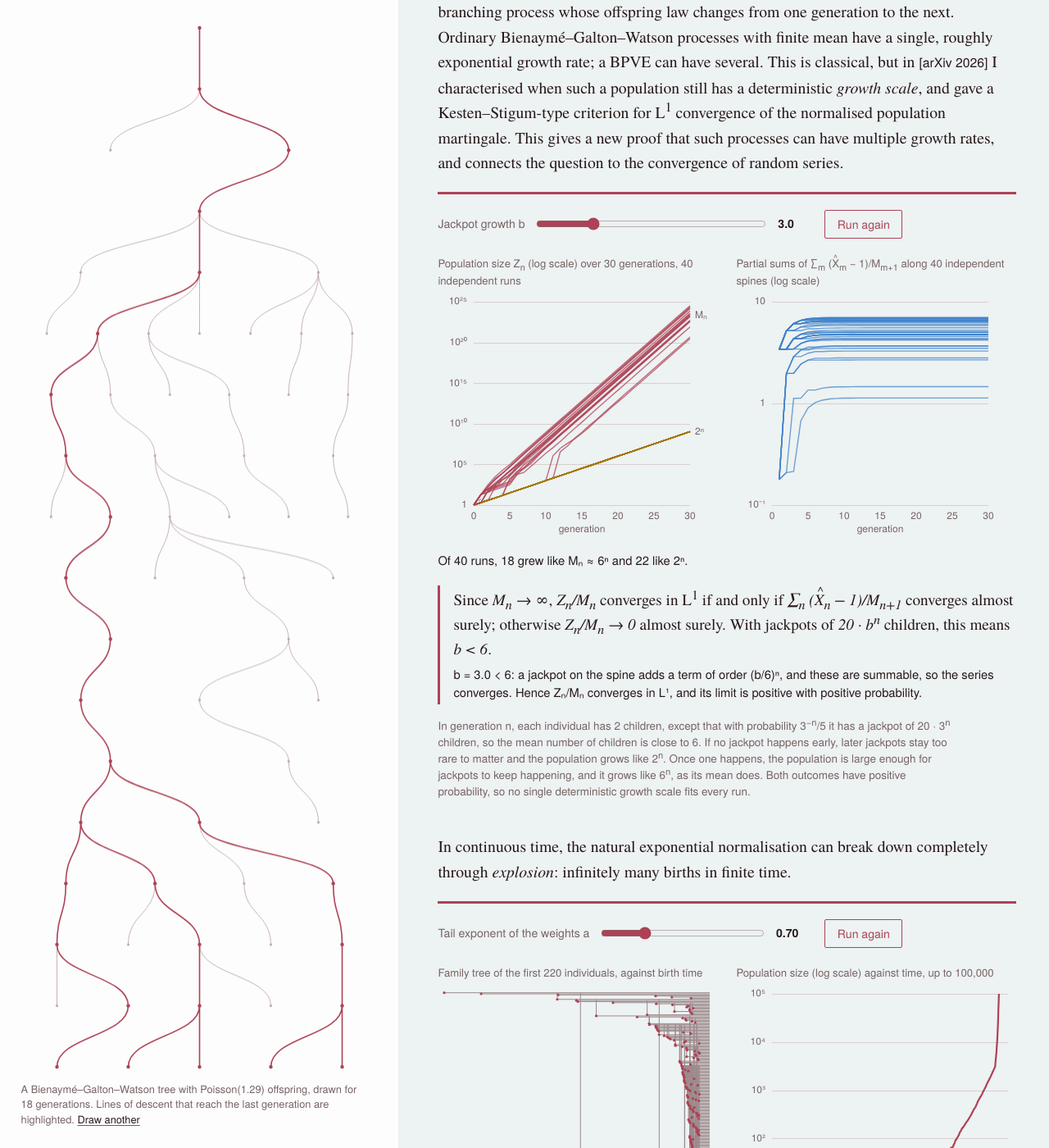
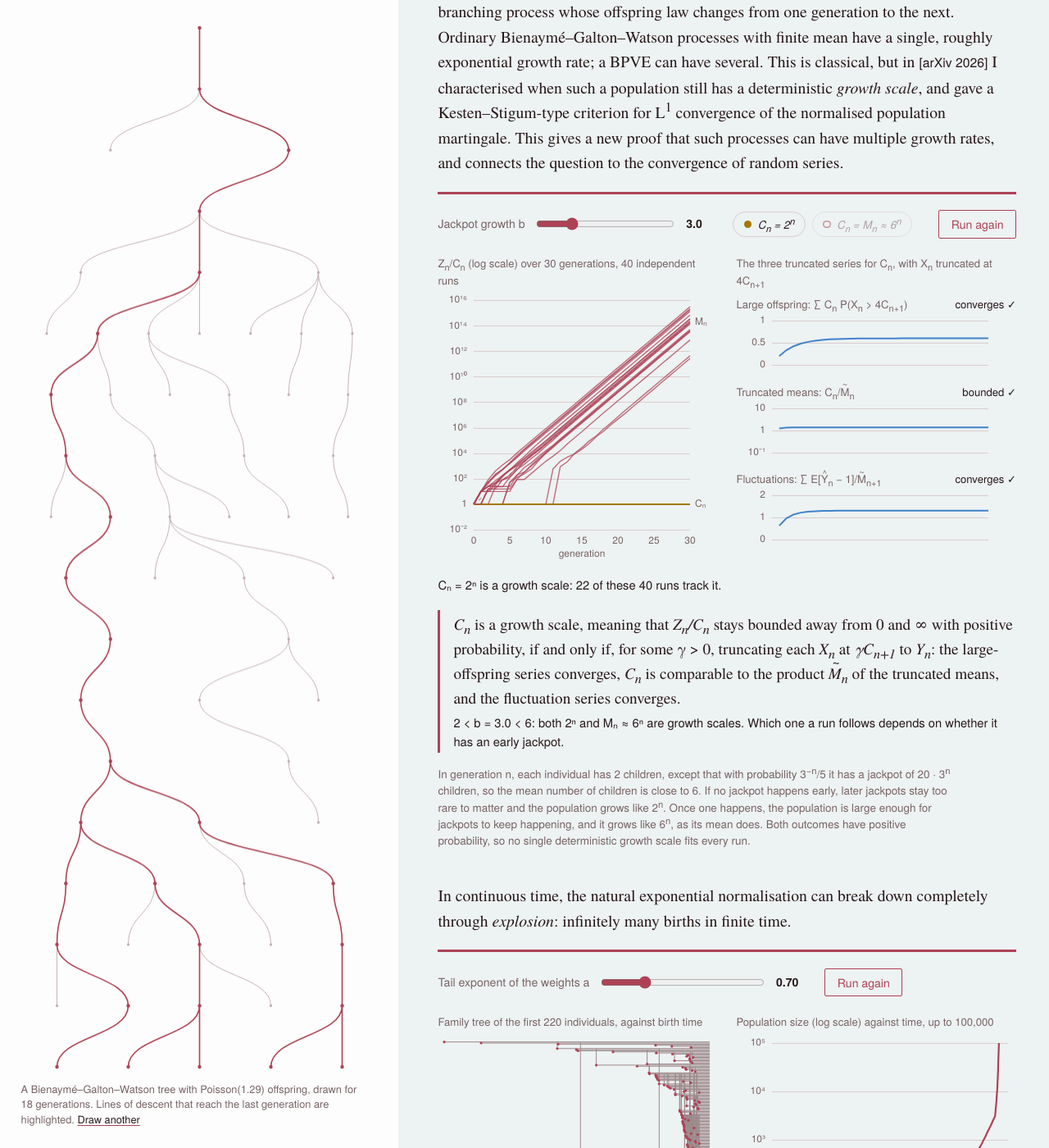
Before and after one commit to iyertejas/iyertejas.github.io, a Jekyll site: the page built from research.md, in a window 1280 px wide and 1400 px high, scrolled down 8342 px. Shown: the whole window at 82% size. Built offline with Jekyll 4.4.1, drawn with Linux system fonts in a browser that asks for light colours; some of the changed text lies outside the part shown.

Commit message:
Varying-environment simulation: growth scales via the three truncated series (Theorem 1.6), candidate 2^n vs M_n

```diff
--- a/_includes/sim-varying.html
+++ b/_includes/sim-varying.html
@@ -2,21 +2,30 @@
 <div class="controls">
 <div class="slider"><label for="bpveB">Jackpot growth b</label>
 <input type="range" id="bpveB" min="1.5" max="8" step="0.5" value="3"><output id="bpveBOut" for="bpveB">3.0</output></div>
+<div class="algs" id="bpveCand" role="group" aria-label="Candidate growth scale">
+<button type="button" aria-pressed="true" data-c="2" style="--sw:var(--c1)"><span class="m">C<sub>n</sub> = 2<sup>n</sup></span></button>
+<button type="button" aria-pressed="false" data-c="M" style="--sw:var(--accent)"><span class="m">C<sub>n</sub> = M<sub>n</sub> ≈ 6<sup>n</sup></span></button>
+</div>
 <button id="bpveRun" type="button">Run again</button>
 </div>
 <div class="two">
 <div>
-<div class="small-lab">Population size Z<sub>n</sub> (log scale) over 30 generations, 40 independent runs</div>
-<canvas id="bpvePlot" role="img" aria-label="Population size of 40 runs over 30 generations, compared with 2 to the n and the mean"></canvas>
+<div class="small-lab">Z<sub>n</sub>/C<sub>n</sub> (log scale) over 30 generations, 40 independent runs</div>
+<canvas id="bpvePlot" role="img" aria-label="Population size divided by the candidate growth scale, for 40 runs over 30 generations"></canvas>
 </div>
-<div>
-<div class="small-lab">Partial sums of ∑<sub>m</sub> (<span class="hat">X</span><sub>m</sub> − 1)/M<sub>m+1</sub> along 40 independent spines (log scale)</div>
-<canvas id="bpveSeries" role="img" aria-label="Partial sums of the random series along 40 spines over 30 generations"></canvas>
+<div class="ts">
+<div class="small-lab">The three truncated series for C<sub>n</sub>, with X<sub>n</sub> truncated at 4C<sub>n+1</sub></div>
+<div class="ts-lab"><span>Large offspring: ∑ C<sub>n</sub> P(X<sub>n</sub> &gt; 4C<sub>n+1</sub>)</span><b id="bpveV1"></b></div>
+<canvas id="bpveS1" role="img" aria-label="Partial sums of the large-offspring series"></canvas>
+<div class="ts-lab"><span>Truncated means: C<sub>n</sub>/<span class="tilde">M</span><sub>n</sub></span><b id="bpveV2"></b></div>
+<canvas id="bpveS2" role="img" aria-label="Ratio of the candidate scale to the product of truncated means"></canvas>
+<div class="ts-lab"><span>Fluctuations: ∑ E[<span class="hat">Y</span><sub>n</sub> − 1]/<span class="tilde">M</span><sub>n+1</sub></span><b id="bpveV3"></b></div>
+<canvas id="bpveS3" role="img" aria-label="Partial sums of the fluctuation series"></canvas>
 </div>
 </div>
 <p class="status" id="bpveStatus" aria-live="polite"></p>
 <div class="criterion">
-<div class="f">Since <span class="m">M<sub>n</sub> → ∞</span>, <span class="m">Z<sub>n</sub>/M<sub>n</sub></span> converges in L<sup>1</sup> if and only if <span class="m">∑<sub>n</sub> (<span class="hat">X</span><sub>n</sub> − 1)/M<sub>n+1</sub></span> converges almost surely; otherwise <span class="m">Z<sub>n</sub>/M<sub>n</sub> → 0</span> almost surely. With jackpots of <span class="m">20 · b<sup>n</sup></span> children, this means <span class="m">b &lt; 6</span>.</div>
+<div class="f"><span class="m">C<sub>n</sub></span> is a growth scale, meaning that <span class="m">Z<sub>n</sub>/C<sub>n</sub></span> stays bounded away from 0 and ∞ with positive probability, if and only if, for some γ &gt; 0, truncating each <span class="m">X<sub>n</sub></span> at <span class="m">γC<sub>n+1</sub></span> to <span class="m">Y<sub>n</sub></span>: the large-offspring series converges, <span class="m">C<sub>n</sub></span> is comparable to the product <span class="m"><span class="tilde">M</span><sub>n</sub></span> of the truncated means, and the fluctuation series converges.</div>
 <div class="verdict" id="bpveVerdict"></div>
 </div>
 </figure>
--- a/sims.js
+++ b/sims.js
@@ -834,17 +834,20 @@ function phaseWidget(){
 }
 
 /* =========================================================
-   3b. Branching process in a varying environment, and the random series behind it.
+   3b. Branching process in a varying environment: growth scales and truncated series.
    In generation n each individual has 2 children, except that with probability
    p_n = 4/K_n it has a jackpot of K_n = 20·b^n children, so the mean is m_n = 6 − 2p_n.
-   With M_n = m_0 ⋯ m_{n−1}, Z_n/M_n converges in L¹ iff ∑ (X̂_n − 1)/M_{n+1} < ∞ a.s.,
-   where X̂_n is size-biased: X̂_n = K_n with probability 4/m_n, and 2 otherwise
-   (Iyer, arXiv 2026, Theorem 1.2 and Remark 1.3). Here: iff b < 6.
+   A candidate C_n (2^n or M_n = m_0 ⋯ m_{n−1}) is a growth scale iff, with
+   Y_n = X_n 1{X_n ≤ γC_{n+1}} and M̃_n = E[Y_0] ⋯ E[Y_{n−1}]:
+   ∑ C_n P(X_n > γC_{n+1}) < ∞, C_n ≍ M̃_n, and ∑ E[Ŷ_n − 1]/M̃_{n+1} < ∞
+   (Iyer, arXiv 2026, Theorem 1.6). Here γ = 4. Then
+   2^n is a growth scale iff b > 2, and M_n iff b < 6.
    ========================================================= */
 function bpveWidget(){
-  const G = 30, RUNS = 40, DUR = 2600, L2 = Math.log10(2);
-  let runs = [], spines = [], e = null, anim = 0, shown = G;
+  const G = 30, RUNS = 40, DUR = 2600, GAM = 4, LN10 = Math.LN10, L2 = Math.log10(2);
+  let runs = [], e = null, ts = null, cand = "2", anim = 0, shown = G;
   const sup = n => String(n).split("").map(d => "⁰¹²³⁴⁵⁶⁷⁸⁹"[+d]).join("");
+  const pow10 = l => l===0 ? "1" : l===1 ? "10" : "10"+(l<0?"⁻":"")+sup(Math.abs(l));
   const std = () => { let u=0,v=0; while(!u) u=Math.random(); v=Math.random(); return Math.sqrt(-2*Math.log(u))*Math.cos(2*Math.PI*v); };
   const poisson = l => { if (l > 30) return Math.max(0, Math.round(l + Math.sqrt(l)*std()));
     let k=0, p=1, L=Math.exp(-l); for(;;){ p*=Math.random(); if (p<=L) return k; k++; } };
@@ -853,6 +856,25 @@ function bpveWidget(){
     for (let n=0;n<G;n++){ K[n] = Math.round(20*Math.pow(b,n)); p[n] = 4/K[n]; m[n] = 2*(1-p[n]) + K[n]*p[n]; LM.push(LM[n] + Math.log10(m[n])); }
     return {b, K, p, m, LM};
   }
+  const logC = (c, n) => c === "2" ? n*L2 : e.LM[n];            // log10 C_n
+  function truncated(c){ // partial sums of the three series, n = 1..G (index 0 unused)
+    const A = [0], R = [0], B = [0]; let a = 0, lMt = 0, bsum = 0;
+    for (let n=0;n<G;n++){
+      const kept = Math.log10(e.K[n]) <= Math.log10(GAM) + logC(c, n+1);
+      let EY, EYY;   // E[Y_n], E[Y_n²]; note K_n² p_n = 4K_n
+      if (kept){ EY = e.m[n]; EYY = 4*(1-e.p[n]) + 4*e.K[n]; }
+      else { a += Math.pow(10, logC(c, n))*e.p[n]; EY = 2*(1-e.p[n]); EYY = 4*(1-e.p[n]); }
+      lMt += Math.log10(EY); bsum += (EYY/EY - 1)/Math.pow(10, lMt);
+      A.push(a); R.push(logC(c, n+1) - lMt); B.push(bsum);
+    }
+    return {A, R, B};
+  }
+  // Which conditions hold, from the asymptotics (b runs over multiples of 0.5).
+  function conditions(c, b){
+    if (c === "2") return b < 2 ? [true, "→ 0", true] : b === 2 ? ["diverges", true, true] : [true, true, true];
+    return b < 6 ? [true, true, true] : b === 6 ? [true, true, "diverges"] : [true, "→ ∞", true];
+  }
+  const ok = c => conditions(c, e.b).every(x => x === true);
   function one(){
     let Z = 1; const lz = [0];
     for (let n=0;n<G;n++){
@@ -862,74 +884,94 @@ function bpveWidget(){
     }
     return lz;
   }
-  function spine(){ // log10 of the partial sums S_n, n ≥ 1
-    let S = 0; const ls = [NaN];
-    for (let n=0;n<G;n++){
-      const x = Math.random() < e.K[n]*e.p[n]/e.m[n] ? e.K[n] : 2;
-      S += (x-1)/Math.pow(10, e.LM[n+1]); ls.push(Math.log10(S));
-    }
-    return ls;
+  const fast = r => r[G] > (e.LM[G] + G*L2)/2;   // nearer M_n than 2^n at the end
+  function frame(cv, lo, hi, step, label, pB){
+    const {ctx,w,h} = setupCanvas(cv); ctx.clearRect(0,0,w,h);
+    const pL=44, pR=34, pT=8, X = n => pL + n/G*(w-pL-pR), Y = l => pT + (hi-l)/(hi-lo)*(h-pT-pB);
+    ctx.font = `12px ${css("--sans")}`; ctx.strokeStyle=css("--rule"); ctx.fillStyle=css("--muted"); ctx.lineWidth=1;
+    for (let l=Math.ceil(lo/step)*step; l<=hi+1e-9; l+=step){ ctx.beginPath(); ctx.moveTo(pL,Math.round(Y(l))+.5); ctx.lineTo(X(G),Math.round(Y(l))+.5); ctx.stroke();
+      ctx.textAlign="right"; ctx.textBaseline="middle"; ctx.fillText(label(l), pL-8, Y(l)); }
+    if (pB > 20){ ctx.textAlign="center"; ctx.textBaseline="top";
+      for (let n=0;n<=G;n+=5) ctx.fillText(String(n), X(n), h-pB+8);
+      ctx.fillText("generation", (X(0)+X(G))/2, h-pB+24); }
+    return {ctx, X, Y};
   }
-  const fast = r => r[G] > (e.LM[G] + G*L2)/2;
-  function axes(ctx, w, h, lo, hi, X, Y, pL, pB, step){
-    const muted=css("--muted"), rule=css("--rule");
-    ctx.font = `12px ${css("--sans")}`; ctx.strokeStyle=rule; ctx.fillStyle=muted; ctx.lineWidth=1;
-    for (let l=lo;l<=hi;l+=step){ ctx.beginPath(); ctx.moveTo(pL,Math.round(Y(l))+.5); ctx.lineTo(X(G),Math.round(Y(l))+.5); ctx.stroke();
-      ctx.textAlign="right"; ctx.textBaseline="middle"; ctx.fillText(l===0?"1":l===1?"10":"10"+(l<0?"⁻":"")+sup(Math.abs(l)), pL-8, Y(l)); }
-    ctx.textAlign="center"; ctx.textBaseline="top";
-    for (let n=0;n<=G;n+=5) ctx.fillText(String(n), X(n), h-pB+8);
-    ctx.fillText("generation", (X(0)+X(G))/2, h-pB+24);
-  }
+  const decades = (lo, hi) => { const span = hi - lo; return span > 40 ? 10 : span > 16 ? 5 : span > 6 ? 2 : 1; };
   function drawPop(){
-    const {ctx,w,h} = setupCanvas($("bpvePlot")); ctx.clearRect(0,0,w,h);
-    let mx = e.LM[G]; for (const r of runs) for (const v of r) if (v > mx) mx = v;
-    const step = mx > 40 ? 10 : 5, top = Math.ceil(mx/step)*step;
-    const pL=44, pR=34, pT=10, pB=42, X = n => pL + n/G*(w-pL-pR), Y = l => pT + (1-l/top)*(h-pT-pB);
-    axes(ctx, w, h, 0, top, X, Y, pL, pB, step);
-    const muted=css("--muted"), cF=css("--accent"), cS=css("--c1");
+    const other = cand === "2" ? "M" : "2";
+    let lo = 0, hi = 0;
+    const rel = n => logC(other, n) - logC(cand, n);
+    for (let n=0;n<=G;n++){ lo = Math.min(lo, rel(n)); hi = Math.max(hi, rel(n)); }
+    for (const r of runs) for (let n=0;n<=G;n++){ const v = r[n] - logC(cand, n); if (v<lo) lo=v; if (v>hi) hi=v; }
+    const st = decades(lo, hi); lo = Math.floor(lo/st)*st; hi = Math.ceil(hi/st)*st; if (hi === lo) hi = lo + st;
+    const {ctx, X, Y} = frame($("bpvePlot"), lo, hi, st, pow10, 42);
+    const muted = css("--muted");
     ctx.setLineDash([4,4]); ctx.strokeStyle=muted; ctx.lineWidth=1;
-    ctx.beginPath(); ctx.moveTo(X(0),Y(0)); ctx.lineTo(X(G),Y(G*L2)); ctx.stroke();
-    ctx.beginPath(); ctx.moveTo(X(0),Y(0)); for (let n=1;n<=G;n++) ctx.lineTo(X(n),Y(e.LM[n])); ctx.stroke();
-    ctx.textAlign="left"; ctx.textBaseline="middle"; ctx.fillText("2ⁿ", X(G)+6, Y(G*L2)); ctx.fillText("Mₙ", X(G)+6, Y(e.LM[G]));
+    ctx.beginPath(); ctx.moveTo(X(0),Y(0)); ctx.lineTo(X(G),Y(0)); ctx.stroke();
+    ctx.beginPath(); ctx.moveTo(X(0),Y(0)); for (let n=1;n<=G;n++) ctx.lineTo(X(n),Y(rel(n))); ctx.stroke();
+    ctx.fillStyle = muted; ctx.textAlign="left"; ctx.textBaseline="middle";
+    ctx.fillText("Cₙ", X(G)+6, Y(0)); ctx.fillText(other === "2" ? "2ⁿ" : "Mₙ", X(G)+6, Y(rel(G)));
     ctx.setLineDash([]); ctx.lineWidth=1.4; ctx.globalAlpha=.75;
-    for (const r of runs){ ctx.strokeStyle = fast(r) ? cF : cS; ctx.beginPath(); ctx.moveTo(X(0),Y(r[0]));
-      for (let n=1;n<=shown;n++) ctx.lineTo(X(n),Y(r[n])); ctx.stroke(); }
+    const cF = css("--accent"), cS = css("--c1");
+    for (const r of runs){ ctx.strokeStyle = fast(r) ? cF : cS; ctx.beginPath(); ctx.moveTo(X(0),Y(r[0]-logC(cand,0)));
+      for (let n=1;n<=shown;n++) ctx.lineTo(X(n),Y(r[n]-logC(cand,n))); ctx.stroke(); }
     ctx.globalAlpha=1;
   }
   function drawSeries(){
-    const {ctx,w,h} = setupCanvas($("bpveSeries")); ctx.clearRect(0,0,w,h);
-    let mx = 1; for (const s of spines) if (s[G] > mx) mx = s[G];
-    const lo = -1, top = Math.ceil(mx);
-    const pL=44, pR=34, pT=10, pB=42, X = n => pL + n/G*(w-pL-pR), Y = l => pT + (top-l)/(top-lo)*(h-pT-pB);
-    axes(ctx, w, h, lo, top, X, Y, pL, pB, 1);
-    ctx.lineWidth=1.4; ctx.globalAlpha=.75; ctx.strokeStyle=css("--c4");
-    for (const s of spines){ ctx.beginPath(); ctx.moveTo(X(1),Y(s[1]));
-      for (let n=2;n<=shown;n++) ctx.lineTo(X(n),Y(s[n])); ctx.stroke(); }
-    ctx.globalAlpha=1;
+    const cond = conditions(cand, e.b), good = css("--c4"), bad = css("--accent");
+    const words = [["converges","diverges"], ["bounded",""], ["converges","diverges"]];
+    cond.forEach((c, i) => { const v = $("bpveV"+(i+1)); v.textContent = c === true ? words[i][0] + " ✓" : c + " ✗"; v.style.color = c === true ? "" : bad; });
+    // series (i) and (iii): partial sums on a linear scale, so divergence shows as growth
+    const nice = x => { const p = Math.pow(10, Math.floor(Math.log10(x))); return [1,2,5,10].map(k => k*p).find(v => v >= x); };
+    [["bpveS1", ts.A, 0], ["bpveS3", ts.B, 2]].forEach(([id, S, i]) => {
+      let mx = 0; for (let n=1;n<=G;n++) mx = Math.max(mx, S[n]);
+      const hi = nice(Math.max(1, mx*1.05));
+      const {ctx, X, Y} = frame($(id), 0, hi, hi/2, l => String(+l.toPrecision(3)), 14);
+      ctx.strokeStyle = cond[i] === true ? good : bad; ctx.lineWidth = 2; ctx.beginPath();
+      ctx.moveTo(X(1), Y(S[1])); for (let n=2;n<=shown;n++) ctx.lineTo(X(n), Y(S[n])); ctx.stroke();
+    });
+    // ratio (ii): C_n / M̃_n on a log scale, at most three gridlines
+    let lo = -1, hi = 1; for (let n=1;n<=G;n++){ lo = Math.min(lo, Math.floor(ts.R[n])); hi = Math.max(hi, Math.ceil(ts.R[n])); }
+    const st = [1,2,5,10,20,50].find(v => v >= (hi-lo)/2); lo = Math.floor(lo/st)*st; hi = Math.ceil(hi/st)*st;
+    const {ctx, X, Y} = frame($("bpveS2"), lo, hi, st, pow10, 14);
+    ctx.strokeStyle = cond[1] === true ? good : bad; ctx.lineWidth = 2; ctx.beginPath();
+    ctx.moveTo(X(1), Y(ts.R[1])); for (let n=2;n<=shown;n++) ctx.lineTo(X(n), Y(ts.R[n])); ctx.stroke();
   }
   const draw = () => { if (!e) return; drawPop(); drawSeries(); };
   function verdict(b){
     const bs = b.toFixed(1);
-    $("bpveVerdict").textContent = b < 6
-      ? `b = ${bs} < 6: a jackpot on the spine adds a term of order (b/6)ⁿ, and these are summable, so the series converges. Hence Zₙ/Mₙ converges in L¹, and its limit is positive with positive probability.`
-      : `b = ${bs} ≥ 6: the spine has a jackpot in about two generations out of three, each adding a term of order (b/6)ⁿ ≥ 1, so the series diverges. Hence Zₙ/Mₙ → 0 almost surely.`;
+    $("bpveVerdict").textContent = b <= 2
+      ? `b = ${bs} ≤ 2: jackpots keep happening even in a population of size 2ⁿ, so Mₙ ≈ 6ⁿ is a growth scale and 2ⁿ is not.`
+      : b < 6
+      ? `2 < b = ${bs} < 6: both 2ⁿ and Mₙ ≈ 6ⁿ are growth scales. Which one a run follows depends on whether it has an early jackpot.`
+      : `b = ${bs} ≥ 6: jackpots are too large and rare for the mean to be a growth scale, so 2ⁿ is a growth scale and Mₙ is not.`;
   }
   function stat(){
-    const f = runs.filter(fast).length;
-    $("bpveStatus").textContent = e.b < 6
-      ? `Of ${RUNS} runs, ${f} grew like Mₙ ≈ 6ⁿ and ${RUNS-f} like 2ⁿ.`
-      : f === 0 ? `No run grew like Mₙ ≈ 6ⁿ.`
-      : `${f} of ${RUNS} runs ${f===1?"is":"are"} still close to Mₙ ≈ 6ⁿ after a jackpot, but ${f===1?"it":"they"} cannot stay there.`;
+    const name = cand === "2" ? "2ⁿ" : "Mₙ";
+    const k = runs.filter(r => cand === "2" ? !fast(r) : fast(r)).length;
+    $("bpveStatus").textContent = ok(cand)
+      ? `Cₙ = ${name} is a growth scale: ${k} of these ${RUNS} runs track it.`
+      : cand === "2"
+      ? `Cₙ = 2ⁿ is not a growth scale: as Zₙ ≥ 2ⁿ, Zₙ/2ⁿ is unbounded almost surely.`
+      : `Cₙ = Mₙ is not a growth scale: Zₙ/Mₙ → 0 almost surely.`;
   }
-  function start(){
-    cancelAnimationFrame(anim);
-    const b = jack(); verdict(b); e = environment(b);
-    runs = Array.from({length:RUNS}, one); spines = Array.from({length:RUNS}, spine); $("bpveStatus").textContent = "";
+  function animate(){
+    cancelAnimationFrame(anim); $("bpveStatus").textContent = "";
     if (reduced){ shown = G; draw(); stat(); return; }
     const t0 = performance.now();
     const tick = now => { const u = Math.min(1,(now-t0)/DUR); shown = Math.max(1, Math.round(u*G)); draw(); if (u<1) anim = requestAnimationFrame(tick); else stat(); };
     anim = requestAnimationFrame(tick);
   }
+  function start(){
+    const b = jack(); verdict(b); e = environment(b); ts = truncated(cand);
+    runs = Array.from({length:RUNS}, one); animate();
+  }
+  $("bpveCand").addEventListener("click", ev => {
+    const btn = ev.target.closest("button"); if (!btn || btn.dataset.c === cand) return;
+    cand = btn.dataset.c;
+    for (const x of $("bpveCand").querySelectorAll("button")) x.setAttribute("aria-pressed", x === btn ? "true" : "false");
+    if (!e) return; ts = truncated(cand); animate();   // same runs, new normalisation
+  });
   const jack = bindSlider("bpveB", 1, verdict, start);
   $("bpveRun").addEventListener("click", start);
   return { start, redraw: draw };
--- a/style.css
+++ b/style.css
@@ -44,6 +44,12 @@ h3{font-size:.9em;margin:1.8rem 0 .5rem}
 .hat{position:relative;display:inline-block}
 .hat::before{content:"^";position:absolute;left:50%;top:-.2em;transform:translateX(-50%);font-style:normal;font-size:.8em;line-height:1}
 .m .hat::before{left:62%}
+.tilde{position:relative;display:inline-block}
+.tilde::before{content:"~";position:absolute;left:50%;top:-.42em;transform:translateX(-50%);font-style:normal;font-size:.85em;line-height:1}
+.m .tilde::before{left:58%}
+.ts-lab{display:flex;justify-content:space-between;gap:.8rem;font-family:var(--sans);font-size:.82rem;color:var(--muted);margin:.55rem 0 .1rem}
+.ts-lab b{font-weight:400;color:var(--ink);white-space:nowrap}
+#bpve-demo .algs{margin:0}
 sup,sub{line-height:0}
 section{padding:3rem 0 1rem;border-top:1px solid var(--rule)}
 section.first{border-top:0;padding-top:0}
@@ -107,7 +113,7 @@ canvas{display:block;width:100%}
 .bars .fill{display:block;height:100%;border-radius:2px}
 .bars .num{text-align:right;min-width:7ch}
 .treeCanvas{aspect-ratio:1/1;max-height:520px;margin:0 auto}
-#bpvePlot{height:300px} #bpveSeries{height:300px} #learnCurve{height:300px} #slChart{height:300px} #selfPlot{height:290px}
+#bpvePlot{height:330px} #bpveS1,#bpveS2,#bpveS3{height:76px} #learnCurve{height:300px} #slChart{height:300px} #selfPlot{height:290px}
 #gelChart{height:260px} #gelField{aspect-ratio:2/1;max-height:380px;margin:0 auto}
 #fitChart{height:260px}
 #cmjTree{height:330px} #cmjPlot{height:330px}
```
